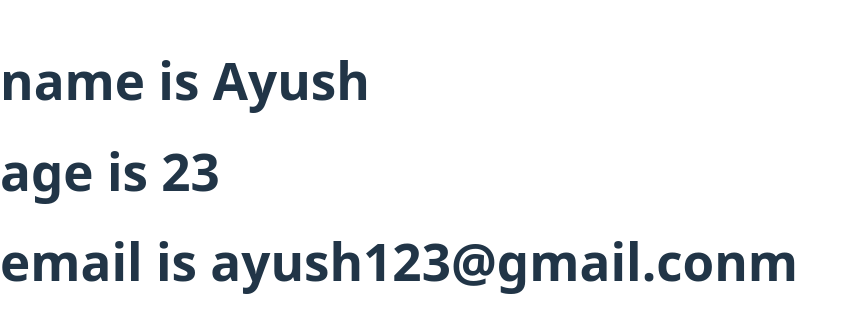
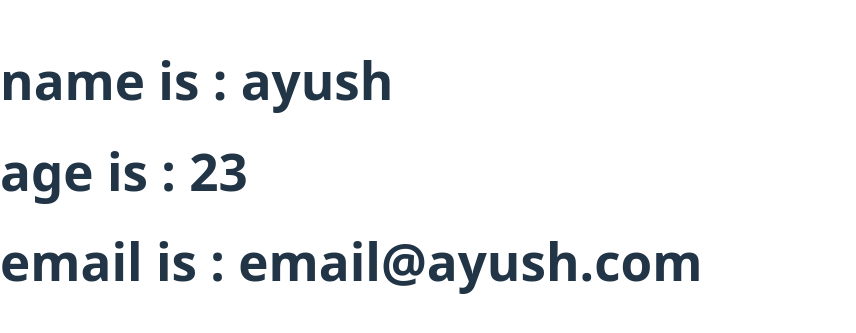
Before and after one commit to AyushSharma-17/React_revsionT1, a React (Vite) app: page / in a window 1280 px wide. Shown: the part 229-562 px from the top of the page, without its empty margins (0-856 px from the left). Built offline with nearby package versions, Linux system fonts and the light colour scheme.

Commit message:
sending a object through props

```diff
--- a/src/App.jsx
+++ b/src/App.jsx
@@ -1,11 +1,17 @@
 import User from "./User";
 function App() {
-  let userName = "Ayush";
-  let age = 23;
-  let email = "ayush123@gmail.conm";
+
+  let userObject = {
+    name: "ayush",
+    age: 23,
+    email: "email@ayush.com"
+  }
+
   return (
-    <div>
-      <User name={userName} age={age} email={email} />
-    </div>
+    <>
+
+      <User user={userObject} />
+    </>
   )
+
 } export default App;
--- a/src/User.jsx
+++ b/src/User.jsx
@@ -1,9 +1,9 @@
-function User(props) {
+function User({ user }) {
     return (
         <>
-            <h1>name is {props.name}</h1>
-            <h1>age is {props.age}</h1>
-            <h1>email is {props.email}</h1>
+            <h1>name is : {user.name}</h1>
+            <h1>age is : {user.age}</h1>
+            <h1>email is : {user.email}</h1>
         </>
     )
 } export default User;
```
